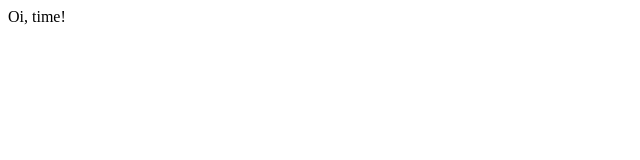
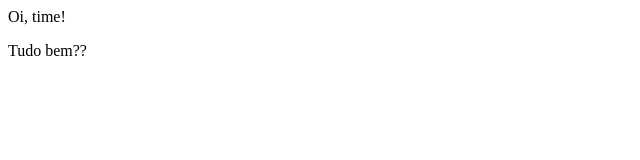
Before and after one commit to karenparente/saudetech, a plain HTML site: page teste.html in a window 1280 px wide. Shown: the full height of the page, 0-640 px from the left. Drawn offline with Linux system fonts and the light colour scheme.

Commit message:
add greeting message in teste.html

```diff
--- a/teste.html
+++ b/teste.html
@@ -1,5 +1,6 @@
 <html>
     <body>
         <p>Oi, time!</p>
+        <p> Tudo bem??</p>
     </body>
 </html>
```
